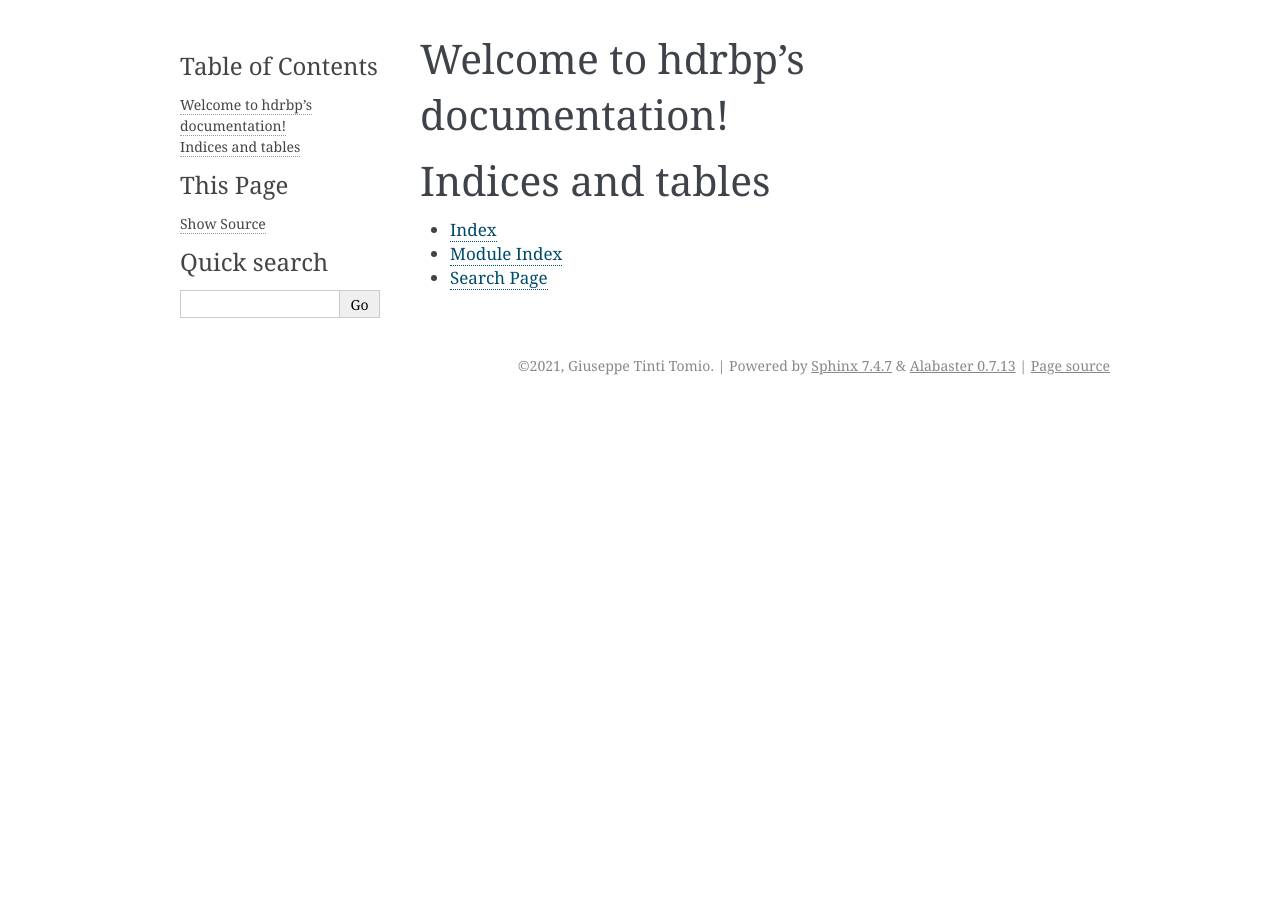
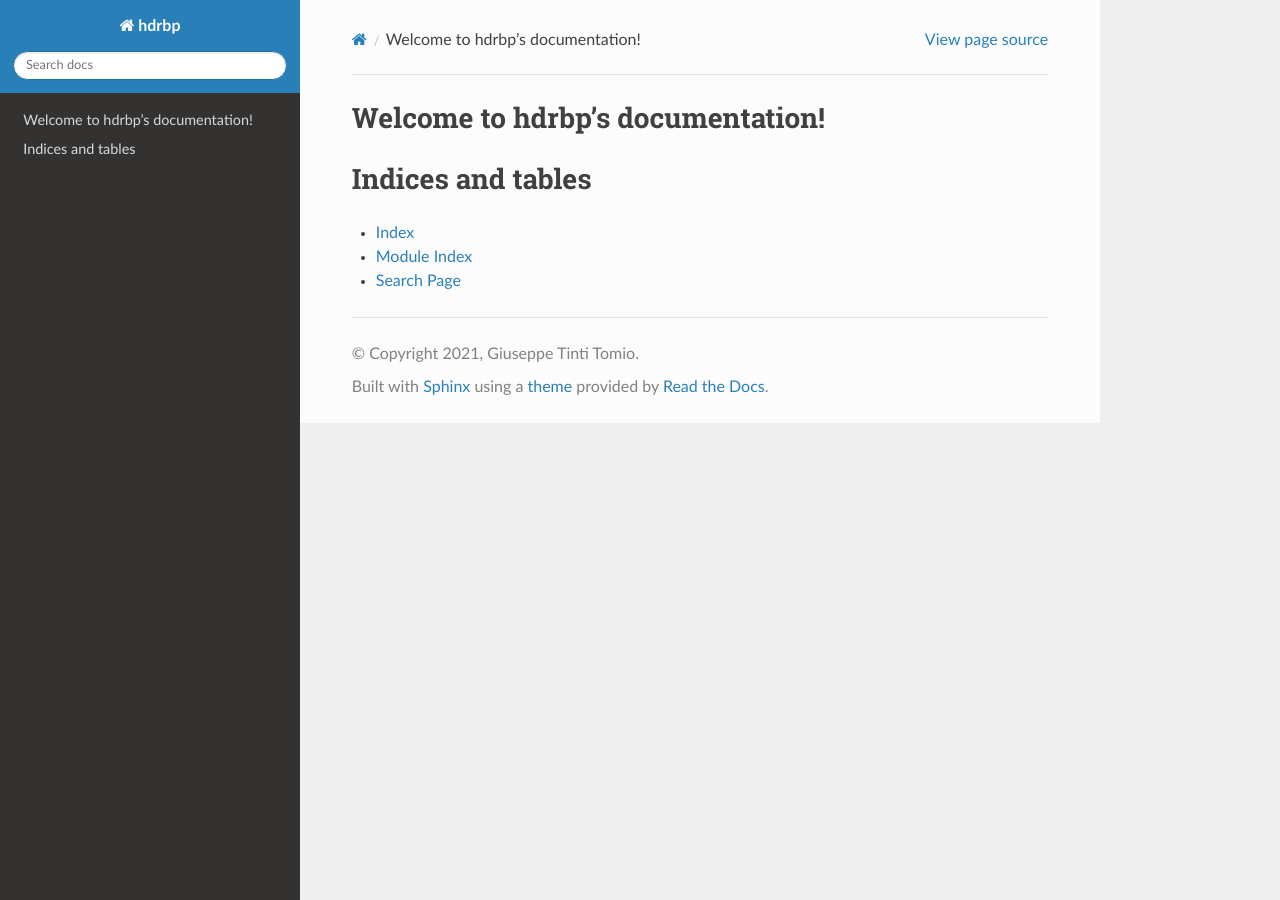
Before and after one commit to GiuseppeTT/hdrbp, a Sphinx documentation site: the page built from docs/source/index.rst, in a window 1280 px wide. Built offline with Sphinx 7.4.7 and the Read the Docs theme 2.0.0, drawn with Linux system fonts in a browser that asks for light colours.

Commit message:
Add read the docs theme

```diff
--- a/docs/source/conf.py
+++ b/docs/source/conf.py
@@ -32,7 +32,9 @@ release = "0.1.0"
 # Add any Sphinx extension module names here, as strings. They can be
 # extensions coming with Sphinx (named 'sphinx.ext.*') or your custom
 # ones.
-extensions = []
+extensions = [
+    "sphinx_rtd_theme",
+]
 
 # Add any paths that contain templates here, relative to this directory.
 templates_path = ["_templates"]
@@ -48,7 +50,7 @@ exclude_patterns = []
 # The theme to use for HTML and HTML Help pages.  See the documentation for
 # a list of builtin themes.
 #
-html_theme = "alabaster"
+html_theme = "sphinx_rtd_theme"
 
 # Add any paths that contain custom static files (such as style sheets) here,
 # relative to this directory. They are copied after the builtin static files,
```
